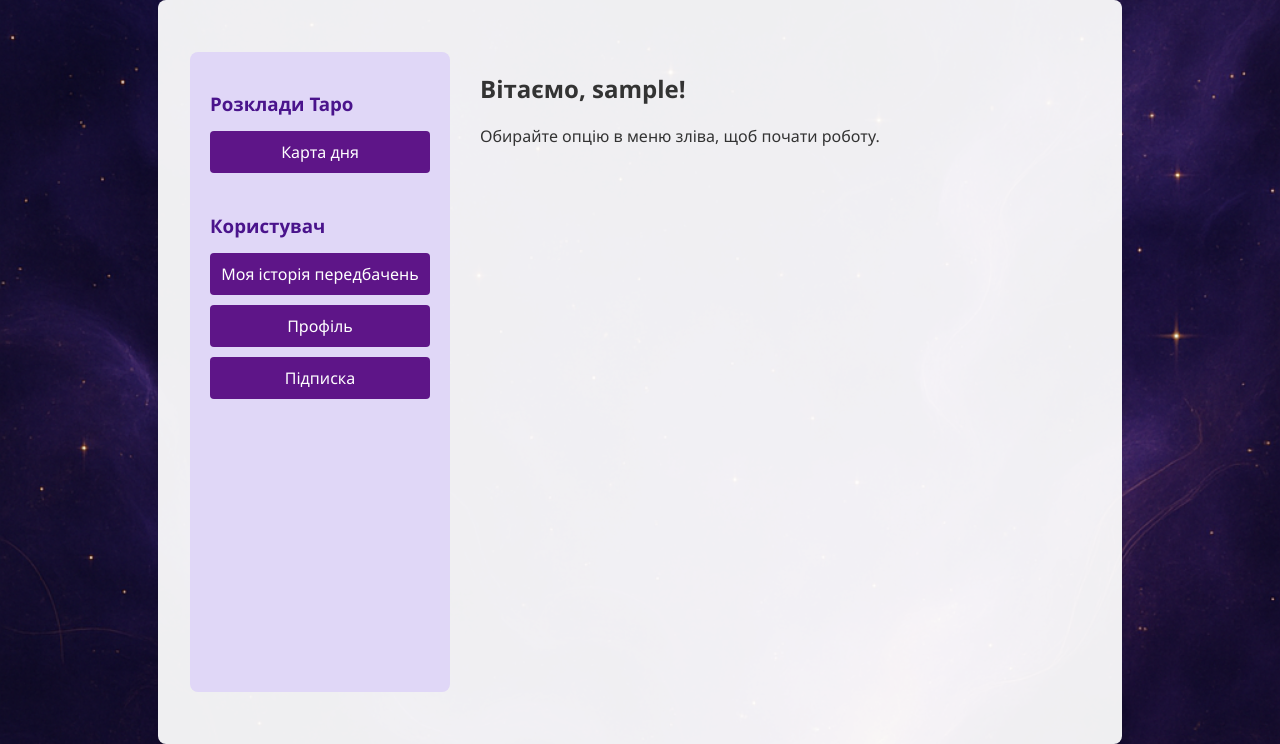
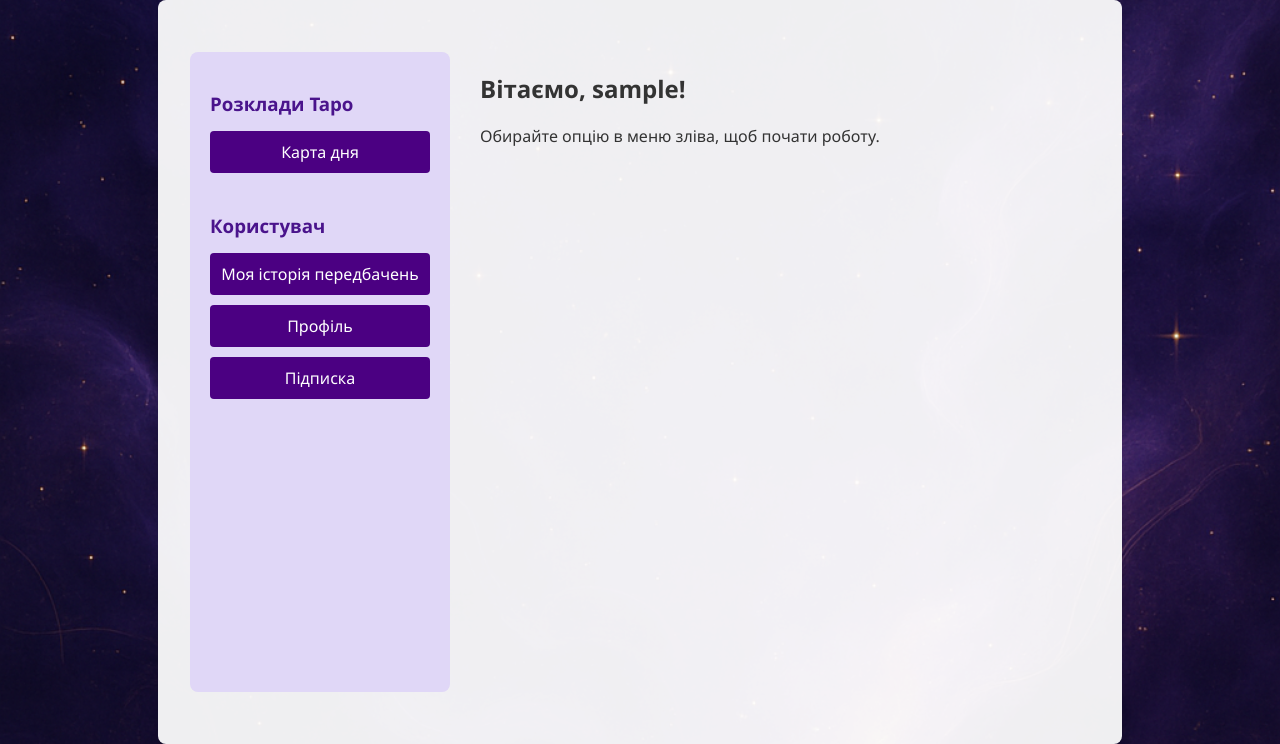
Before and after one commit to Hedgehog18/MyArcana, a Django app: page / in a window 1280 px wide. Shown: the part 250-994 px from the top of the page. Run offline with Django 5.2, Linux system fonts and the light colour scheme; the visitor is signed in with stand-in values (Sample User, id 1); some libraries are stand-ins or nearby versions.

Commit message:
Update some CSS

```diff
--- a/main/static/main/css/style.css
+++ b/main/static/main/css/style.css
@@ -312,7 +312,7 @@ a.btn-primary:hover {
     display: block;
     padding: 10px;
     margin-bottom: 10px;
-    background-color: #5e1588;
+    background-color: #4b0082;
     color: white;
     text-decoration: none;
     border-radius: 4px;
@@ -325,7 +325,7 @@ a.btn-primary:hover {
 }
 
 .menu-link:hover {
-    background-color: #3a0f6a;
+    background-color: #5c0142;
 }
 
 @media (max-width: 768px) {
--- a/main/templates/main/base.html
+++ b/main/templates/main/base.html
@@ -3,9 +3,10 @@
 <html lang="uk">
 <head>
     <meta charset="UTF-8">
-    <title>{% block title %}MyArcana.online{% endblock %}</title>
+    <title>{% block title %}My Arcana{% endblock %}</title>
     <link href="https://fonts.googleapis.com/css2?family=Cinzel+Decorative&display=swap" rel="stylesheet">
     <link rel="stylesheet" href="{% static 'main/css/style.css' %}">
+    <link rel="icon" type="image/png" href="{% static 'images/favicon.png' %}">
     {% block extra_css %}{% endblock %}
 </head>
 
```
Also changed, not shown: main/static/images/favicon.png (added).
